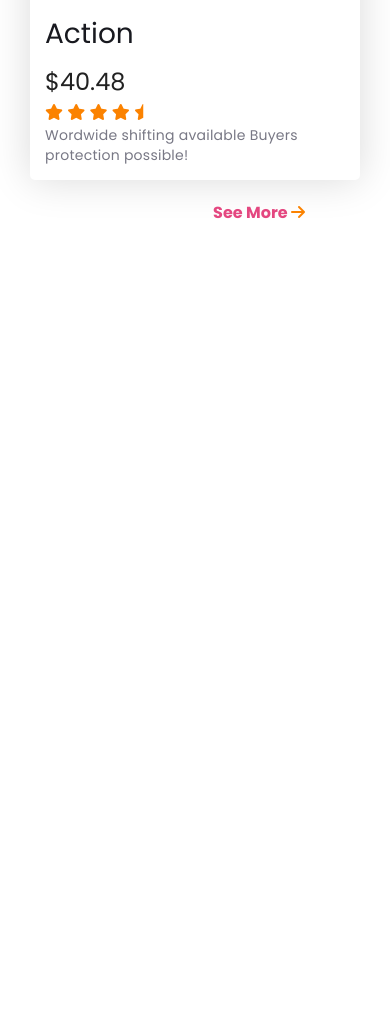
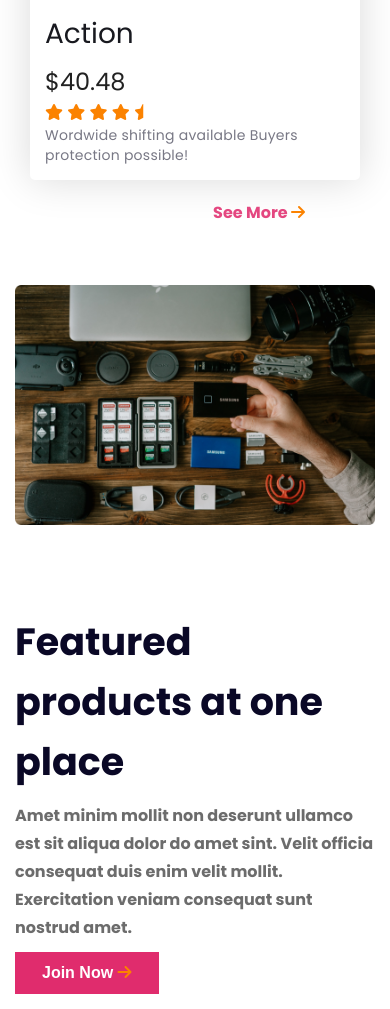
Before and after one commit to Ishtiak007/Influencer-Gear-webpage, a plain HTML site: page index.html in a window 390 px wide. Shown: the part 5716-6725 px from the top of the page. Before the commit the page ends 5966 px from the top, so only its background shows below. Drawn offline with Linux system fonts and the light colour scheme.

Commit message:
Featured part added with responsive

```diff
--- a/index.html
+++ b/index.html
@@ -218,6 +218,26 @@
             See More <i class="fa-solid fa-arrow-right"></i>
           </p>
         </div>
+        <section class="featured">
+          <div class="featured-row">
+            <div class="left-featured-row">
+              <img class="left-featured-img" src="./images/gear.png" alt="" />
+            </div>
+            <div class="right-featured-row">
+              <h1 class="right-featured-heading">
+                Featured products at one place
+              </h1>
+              <p class="right-featured-desc">
+                Amet minim mollit non deserunt ullamco est sit aliqua dolor do
+                amet sint. Velit officia consequat duis enim velit mollit.
+                Exercitation veniam consequat sunt nostrud amet.
+              </p>
+              <button class="join-btn">
+                Join Now <i class="fa-solid fa-arrow-right"></i>
+              </button>
+            </div>
+          </div>
+        </section>
       </section>
     </main>
     <footer></footer>
--- a/style.css
+++ b/style.css
@@ -192,6 +192,49 @@ right-banner-container {
   font-size: 16px;
   font-weight: 700;
 }
+/* featured section part */
+.featured-row {
+  display: flex;
+  align-items: center;
+  justify-content: center;
+  max-width: 1230px;
+  gap: 80px;
+}
+.left-featured-img {
+  width: 100%;
+}
+.right-featured-heading {
+  color: #0a0826;
+  font-family: Poppins;
+  font-size: 38px;
+  font-weight: 700;
+  line-height: 60px;
+}
+.right-featured-row {
+  width: 60%;
+}
+.left-featured-row {
+  width: 40%;
+}
+.right-featured-desc {
+  color: #6c6c6c;
+  font-family: Poppins;
+  font-size: 16px;
+  font-weight: 700;
+  line-height: 28px;
+  margin-top: 10px;
+}
+.join-btn {
+  margin-top: 10px;
+  padding: 12px 27px;
+  border: none;
+  outline: none;
+  color: #fff;
+  font-size: 16px;
+  font-weight: 700;
+  background: #e02c6d;
+}
+
 /* responsive part */
 @media screen and (max-width: 576px) {
   .navbar {
@@ -235,4 +278,14 @@ right-banner-container {
   .card {
     margin: 0 auto;
   }
+  .featured-row {
+    flex-direction: column;
+    padding: 10px;
+  }
+  .left-featured-row {
+    width: 100%;
+  }
+  .right-featured-row {
+    width: 100%;
+  }
 }
```
